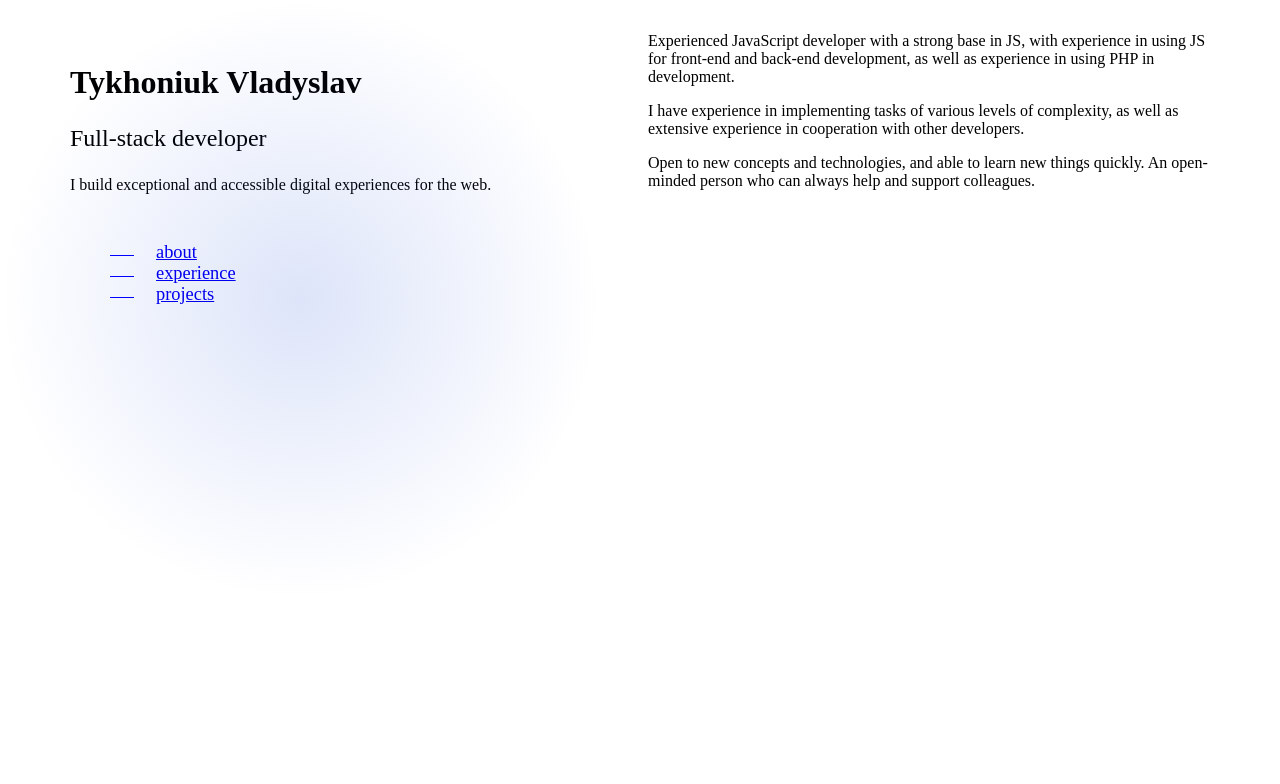
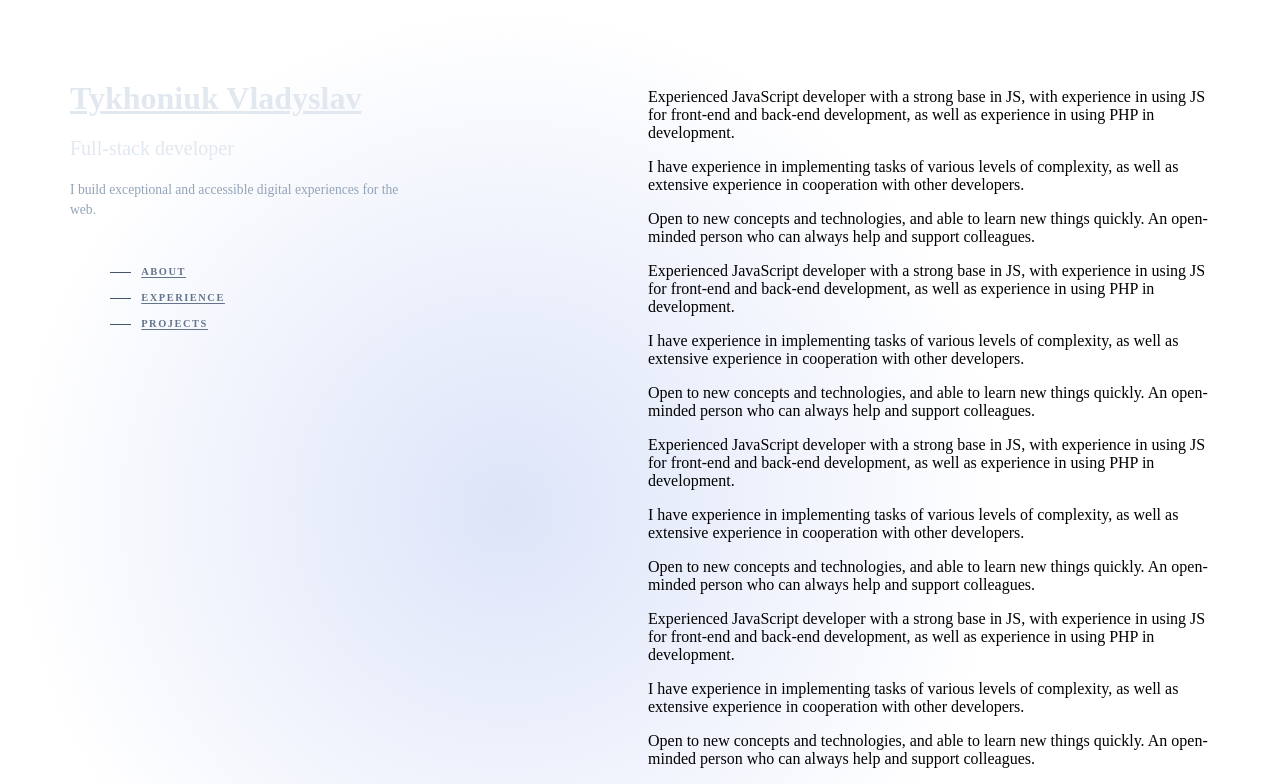
Before and after one commit to Hibanaga/vladyslav-tykhoniuk, a Next.js app: page /Home in a window 1280 px wide. Shown: the top 784 px of the page. Built offline with nearby package versions, Linux system fonts and the light colour scheme.

Commit message:
Modify structure to sticky section

```diff
--- a/src/components/modules/ContentSection/index.tsx
+++ b/src/components/modules/ContentSection/index.tsx
@@ -10,7 +10,11 @@ const ModuleContentSection: FC<Props> = ({ }) => {
     return (
         <StyledComponent className='module-content-section'>
             <PortfolioDescription />
-            <List />
+            <PortfolioDescription />
+            <PortfolioDescription />
+            <PortfolioDescription />
+            <PortfolioDescription />
+            {/*<List />*/}
         </StyledComponent>
     );
 };
--- a/src/components/modules/ContentSection/styles.ts
+++ b/src/components/modules/ContentSection/styles.ts
@@ -4,4 +4,6 @@ import styled from "styled-components";
 
 export default styled.section`
     position: relative;
+
+    padding: 5em 0;
 `
--- a/src/components/modules/CursorChanger/index.tsx
+++ b/src/components/modules/CursorChanger/index.tsx
@@ -8,7 +8,7 @@ interface Props {
    circleWidth?: number
 }
 
-const ModuleCursorColorChanger: FC<Props> = ({ circleWidth = 600 }) => {
+const ModuleCursorColorChanger: FC<Props> = ({ circleWidth = 1000 }) => {
     const [cursorPosition, setCursorPosition] = useState({ x: 0, y: 0 });
 
     const handleMouseMove = (e) => setCursorPosition({ x: e.clientX - circleWidth / 2, y: e.clientY - circleWidth / 2 })
--- a/src/components/modules/NavigationBar/index.tsx
+++ b/src/components/modules/NavigationBar/index.tsx
@@ -1,3 +1,5 @@
+'use client'
+
 import React, { FC } from 'react';
 
 import StyledComponent from './styles';
@@ -5,23 +7,26 @@ import StyledComponent from './styles';
 interface Props {}
 
 const ModuleNavigationBar: FC<Props> = ({ }) => {
+    const onClick = (e) => {
+        e?.preventDefault();
+    }
+
     return (
         <StyledComponent className='module-navigation-bar'>
-            <h1 className='headline'>Tykhoniuk Vladyslav</h1>
+            <a href="/" className='headline'>Tykhoniuk Vladyslav</a>
             <h3 className='sub-headline'>Full-stack developer</h3>
 
             <span className='additional'>I build exceptional and accessible digital experiences for the web.</span>
 
             <ul className='nav-list'>
                 <li className='nav-item'>
-                    <span className='line' />
-                    <a href="/" className='link'>about</a>
+                    <a href="about:blank" className='link' onClick={onClick}>about</a>
                 </li>
                 <li className='nav-item'>
-                    <a href="/" className='link'>experience</a>
+                    <a href="about:blank" className='link' onClick={onClick}>experience</a>
                 </li>
                 <li className='nav-item'>
-                    <a href="/" className='link'>projects</a>
+                    <a href="about:blank" className='link' onClick={onClick}>projects</a>
                 </li>
             </ul>
         </StyledComponent>
--- a/src/components/modules/NavigationBar/styles.ts
+++ b/src/components/modules/NavigationBar/styles.ts
@@ -3,55 +3,74 @@
 import styled from "styled-components";
 
 export default styled.aside`
+    position: sticky;
+    top: 5em;
+    max-height: 17.5em;
+
     .headline {
         font-size: 2em;
         margin-bottom: .5em;
+        font-weight: 700;
+        color: #E2E8F0;
     }
 
     .sub-headline {
-        font-size: 1.5em;
+        font-size: 1.25em;
         font-weight: 400;
         margin-bottom: 1em;
+        color: #E2E8F0;
     }
 
     .additional {
         display: block;
         font-weight: 300;
-        font-size: 1em;
+        font-size: .85em;
         margin-bottom: 3em;
+        max-width: 60%;
+        line-height: 150%;
+        color: #94A3B8;
     }
 
     .nav-list {
         .nav-item {
             list-style: none;
-            display: flex;
-            align-items: center;
+            margin-bottom: .5em;
+
+            .link {
                 position: relative;
 
-            &:hover {
-                .link {
-                    padding-left: 3em;
-                }
+                cursor: pointer;
 
-                &::before {
-                    width: 2em;
-                }
-            }
+                color: #64748B;
+                font-size: .65em;
+                font-weight: 700;
+                letter-spacing: .15em;
 
-            .link {
-                font-size: 1.15em;
-                padding-left: 2.5em;
+                padding: 1em .5em 1em 3em;
+
                 transition: 150ms ease-in;
-            }
+                text-transform: uppercase;
 
                 &::before {
                     content: "";
                     height: 1px;
-                width: 1.5em;
-                background-color: blue;
+                    width: 2em;
+                    background-color: #475569;
                     position: absolute;
-                top: 60%;
+                    top: 50%;
+                    left: 0;
                     transition: 150ms ease-in;
+                }
+
+                &:hover, &:focus {
+                    padding-left: 5em;
+                    color: #E2E8F0;
+
+                    &::before {
+                        width: 4em;
+                        background-color: #E2E8F0;
+                    }
+                }
             }
         }
     }
--- a/src/pages/Home/styles.ts
+++ b/src/pages/Home/styles.ts
@@ -3,8 +3,10 @@
 import styled from "styled-components";
 
 export default styled.main`
-    margin: 2em 0;
+    margin: 0;
     padding: 0;
+    height: 100%;
+    position: relative;
 
     .container {
         display: grid;
--- a/src/styles/globals.css
+++ b/src/styles/globals.css
@@ -6,6 +6,7 @@
 
 html,
 body {
+  height: 100%;
   max-width: 100vw;
   overflow-x: hidden;
   margin: 0;
```
Lines whose indentation alone changed are shown as unchanged.
